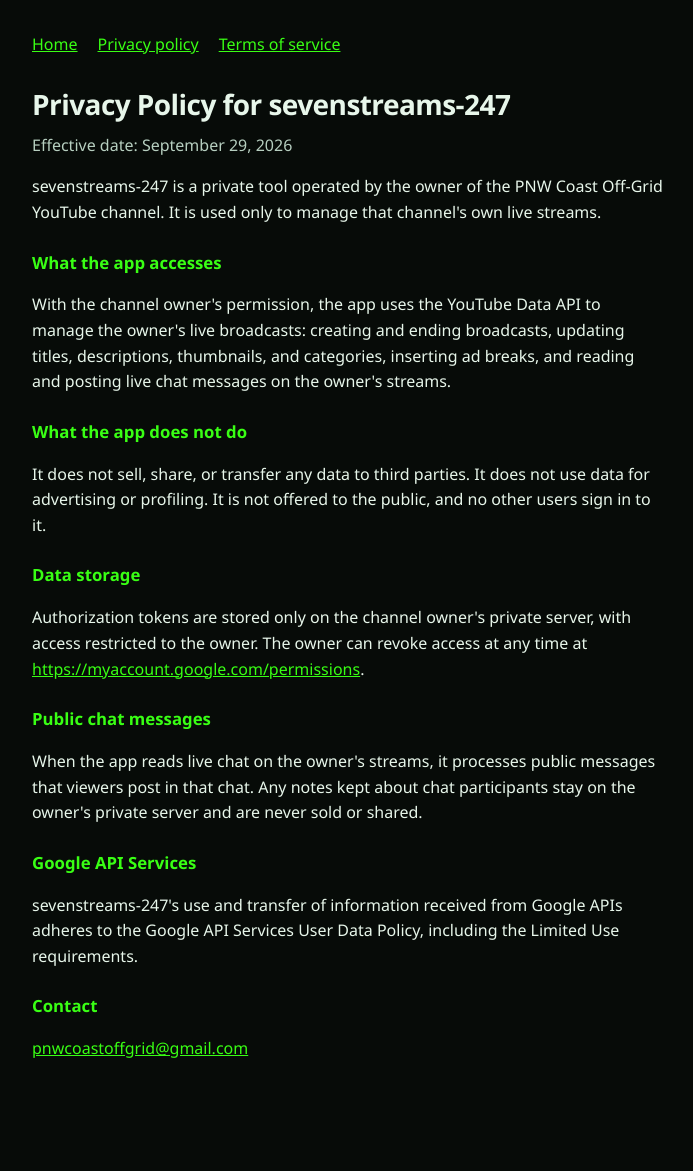
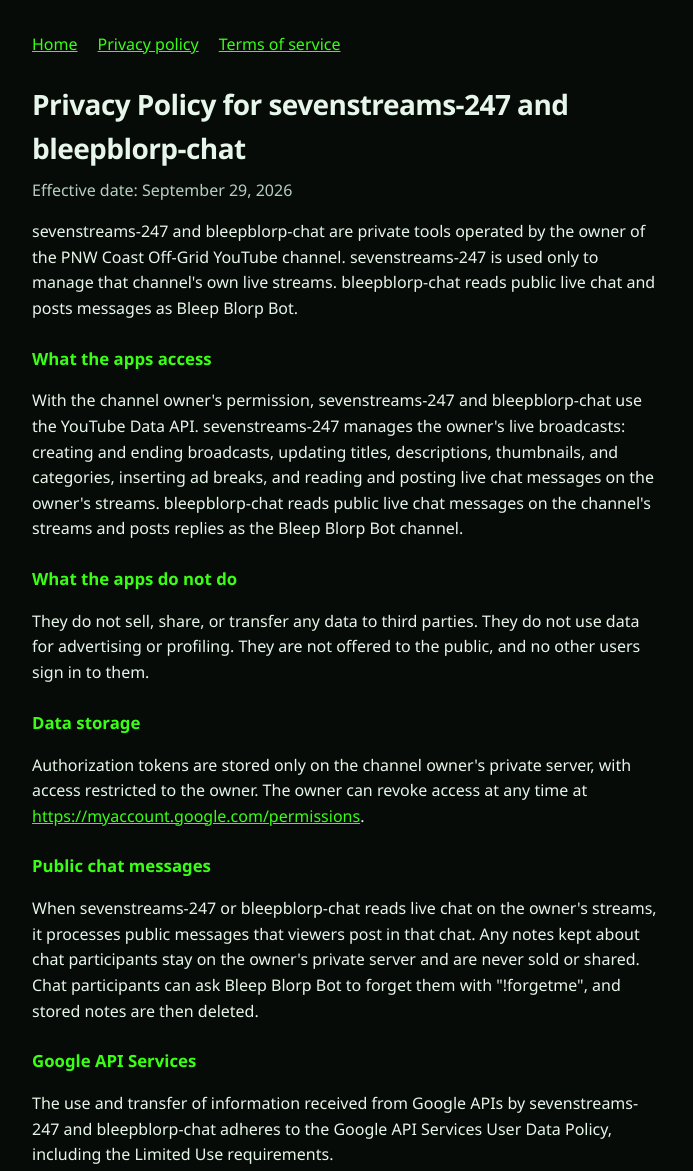
Before and after one commit to pnwcoastoffgrid-hub/pnwcoastoffgrid-hub.github.io, a plain HTML site: page privacy.html in a window 1280 px wide. Shown: the top 1171 px of the page, without its empty margins (292-985 px from the left). Before the commit the page ends 1126 px from the top, so only its background shows below. Drawn offline with Linux system fonts and the light colour scheme.

Commit message:
Cover sevenstreams-247 and bleepblorp-chat on the public pages.
Co-authored-by: Cursor <cursoragent@cursor.com>

```diff
--- a/privacy.html
+++ b/privacy.html
@@ -3,7 +3,7 @@
 <head>
 <meta charset="utf-8">
 <meta name="viewport" content="width=device-width, initial-scale=1">
-<title>Privacy Policy for sevenstreams-247</title>
+<title>Privacy Policy for sevenstreams-247 and bleepblorp-chat</title>
 <style>
 :root { color-scheme: dark; --bg: #070b08; --text: #e7f6ea; --muted: #b7cfc0; --accent: #39ff14; }
 * { box-sizing: border-box; }
@@ -25,19 +25,19 @@ nav ul { display: flex; flex-wrap: wrap; gap: 0.75rem 1.25rem; padding: 0; margi
 <li><a href="terms.html">Terms of service</a></li>
 </ul>
 </nav>
-<h1>Privacy Policy for sevenstreams-247</h1>
+<h1>Privacy Policy for sevenstreams-247 and bleepblorp-chat</h1>
 <p class="date">Effective date: September 29, 2026</p>
-<p>sevenstreams-247 is a private tool operated by the owner of the PNW Coast Off-Grid YouTube channel. It is used only to manage that channel's own live streams.</p>
-<h2>What the app accesses</h2>
-<p>With the channel owner's permission, the app uses the YouTube Data API to manage the owner's live broadcasts: creating and ending broadcasts, updating titles, descriptions, thumbnails, and categories, inserting ad breaks, and reading and posting live chat messages on the owner's streams.</p>
-<h2>What the app does not do</h2>
-<p>It does not sell, share, or transfer any data to third parties. It does not use data for advertising or profiling. It is not offered to the public, and no other users sign in to it.</p>
+<p>sevenstreams-247 and bleepblorp-chat are private tools operated by the owner of the PNW Coast Off-Grid YouTube channel. sevenstreams-247 is used only to manage that channel's own live streams. bleepblorp-chat reads public live chat and posts messages as Bleep Blorp Bot.</p>
+<h2>What the apps access</h2>
+<p>With the channel owner's permission, sevenstreams-247 and bleepblorp-chat use the YouTube Data API. sevenstreams-247 manages the owner's live broadcasts: creating and ending broadcasts, updating titles, descriptions, thumbnails, and categories, inserting ad breaks, and reading and posting live chat messages on the owner's streams. bleepblorp-chat reads public live chat messages on the channel's streams and posts replies as the Bleep Blorp Bot channel.</p>
+<h2>What the apps do not do</h2>
+<p>They do not sell, share, or transfer any data to third parties. They do not use data for advertising or profiling. They are not offered to the public, and no other users sign in to them.</p>
 <h2>Data storage</h2>
 <p>Authorization tokens are stored only on the channel owner's private server, with access restricted to the owner. The owner can revoke access at any time at <a href="https://myaccount.google.com/permissions">https://myaccount.google.com/permissions</a>.</p>
 <h2>Public chat messages</h2>
-<p>When the app reads live chat on the owner's streams, it processes public messages that viewers post in that chat. Any notes kept about chat participants stay on the owner's private server and are never sold or shared.</p>
+<p>When sevenstreams-247 or bleepblorp-chat reads live chat on the owner's streams, it processes public messages that viewers post in that chat. Any notes kept about chat participants stay on the owner's private server and are never sold or shared. Chat participants can ask Bleep Blorp Bot to forget them with "!forgetme", and stored notes are then deleted.</p>
 <h2>Google API Services</h2>
-<p>sevenstreams-247's use and transfer of information received from Google APIs adheres to the Google API Services User Data Policy, including the Limited Use requirements.</p>
+<p>The use and transfer of information received from Google APIs by sevenstreams-247 and bleepblorp-chat adheres to the Google API Services User Data Policy, including the Limited Use requirements.</p>
 <h2>Contact</h2>
 <p><a href="mailto:pnwcoastoffgrid@gmail.com">pnwcoastoffgrid@gmail.com</a></p>
 </main>
```
Also changed, not shown: index.html (+4 -1 lines), terms.html (+6 -6 lines).
